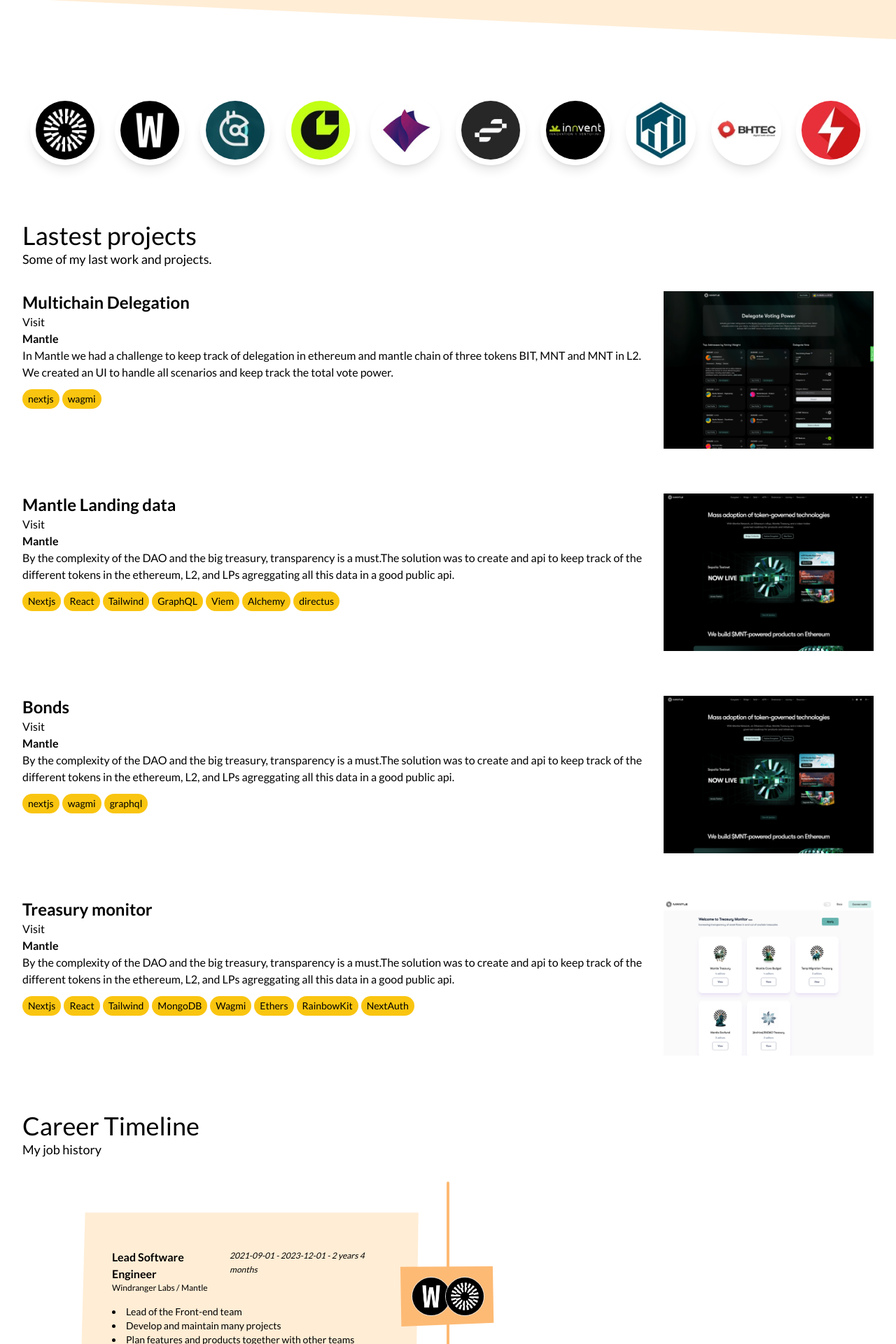
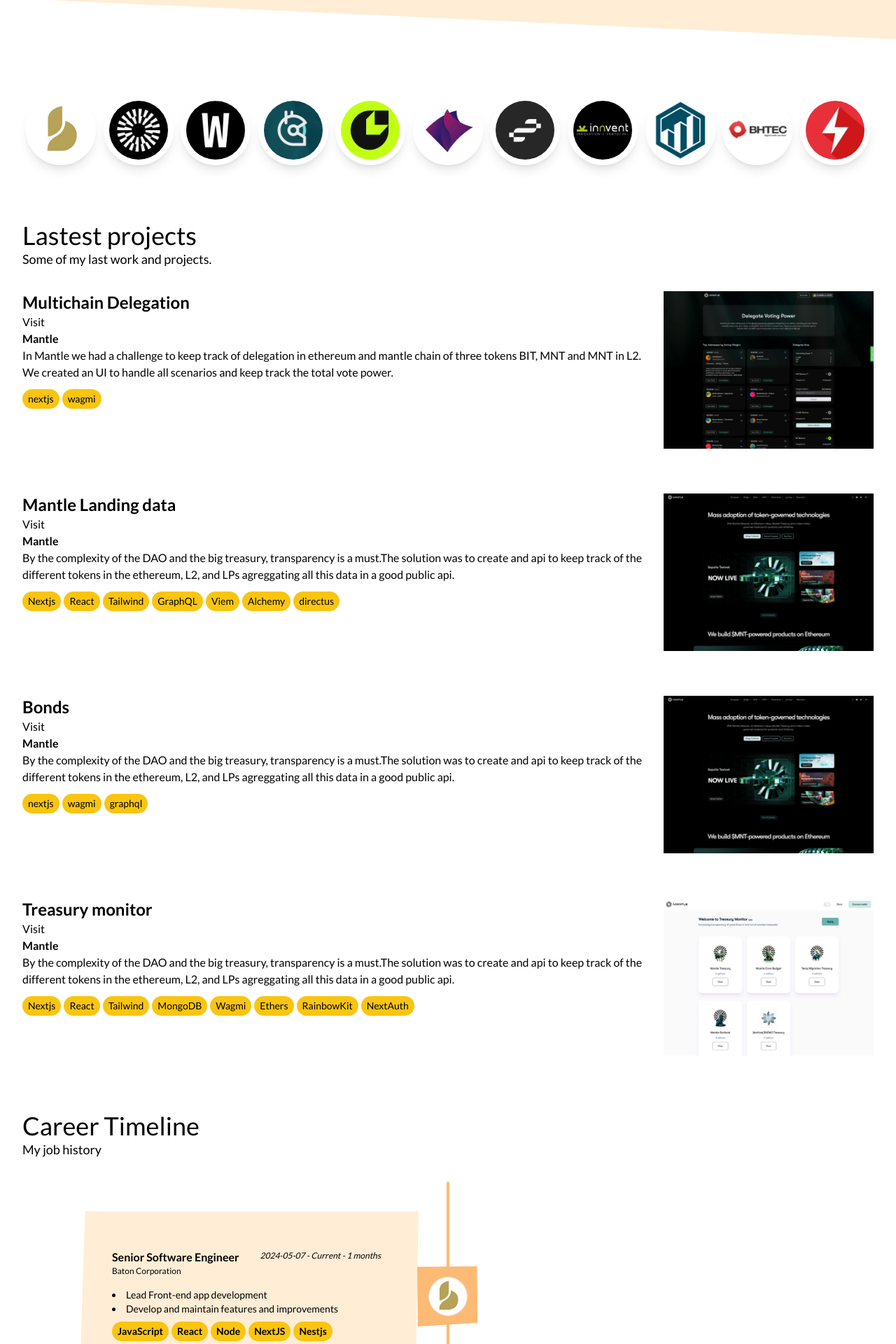
Before and after one commit to octavioamu/octavioamu-site, a Next.js app: page / in a window 1280 px wide. Shown: the part 880-2800 px from the top of the page at 70% size. Built offline with nearby package versions, Linux system fonts and the light colour scheme.

Commit message:
fix: add baton xp

```diff
--- a/app/components/CompaniesLogos.tsx
+++ b/app/components/CompaniesLogos.tsx
@@ -2,13 +2,13 @@
 const CompaniesLogos = () => {
   return (
     <div className="flex justify-around px-8 flex-wrap">
-      {/* <Image
+      <Image
         className="rounded-full shadow-lg p-2"
-        src="/companies/logo-pump.png"
+        src="/companies/logo-baton.png"
         width={100}
         height={100}
-        alt="pump"
-      /> */}
+        alt="baton corporation"
+      />
       <Image
         className="rounded-full shadow-lg p-2"
         src="/companies/logo-mantle.png"
--- a/app/data/jobData.ts
+++ b/app/data/jobData.ts
@@ -180,31 +180,31 @@
       },
     ],
   },
-  // {
-  //   id: 8,
-  //   title: "Senior Software Engineer",
-  //   company: ["Pump"],
-  //   companyLogos: [
-  //     {
-  //       src: "/companies/logo-pump.png",
-  //       alt: "Pump fun Logo",
-  //     },
-  //   ],
-  //   startDate: "2024-05-07",
-  //   endDate: "Current",
-  //   duration: "",
-  //   description: [
-  //     "Lead Front-end app development",
-  //     "Develop and maintain features and improvements",
-  //   ],
-  //   skills: ["JavaScript", "React", "Node", "NextJS", "Nestjs", "Postgres"],
-  //   projects: [
-  //     {
-  //       title: "Pump Site",
-  //       link: "https://pump.fun",
-  //     },
-  //   ],
-  // },
+  {
+    id: 8,
+    title: "Senior Software Engineer",
+    company: ["Baton Corporation"],
+    companyLogos: [
+      {
+        src: "/companies/logo-baton.png",
+        alt: "Baton Corporation Logo",
+      },
+    ],
+    startDate: "2024-05-07",
+    endDate: "Current",
+    duration: "",
+    description: [
+      "Lead Front-end app development",
+      "Develop and maintain features and improvements",
+    ],
+    skills: ["JavaScript", "React", "Node", "NextJS", "Nestjs", "Postgres"],
+    projects: [
+      {
+        title: "Pump Site",
+        link: "https://pump.fun",
+      },
+    ],
+  },
 ];
 
 export interface JobList {
```
Also changed, not shown: public/companies/logo-baton.png (added).
